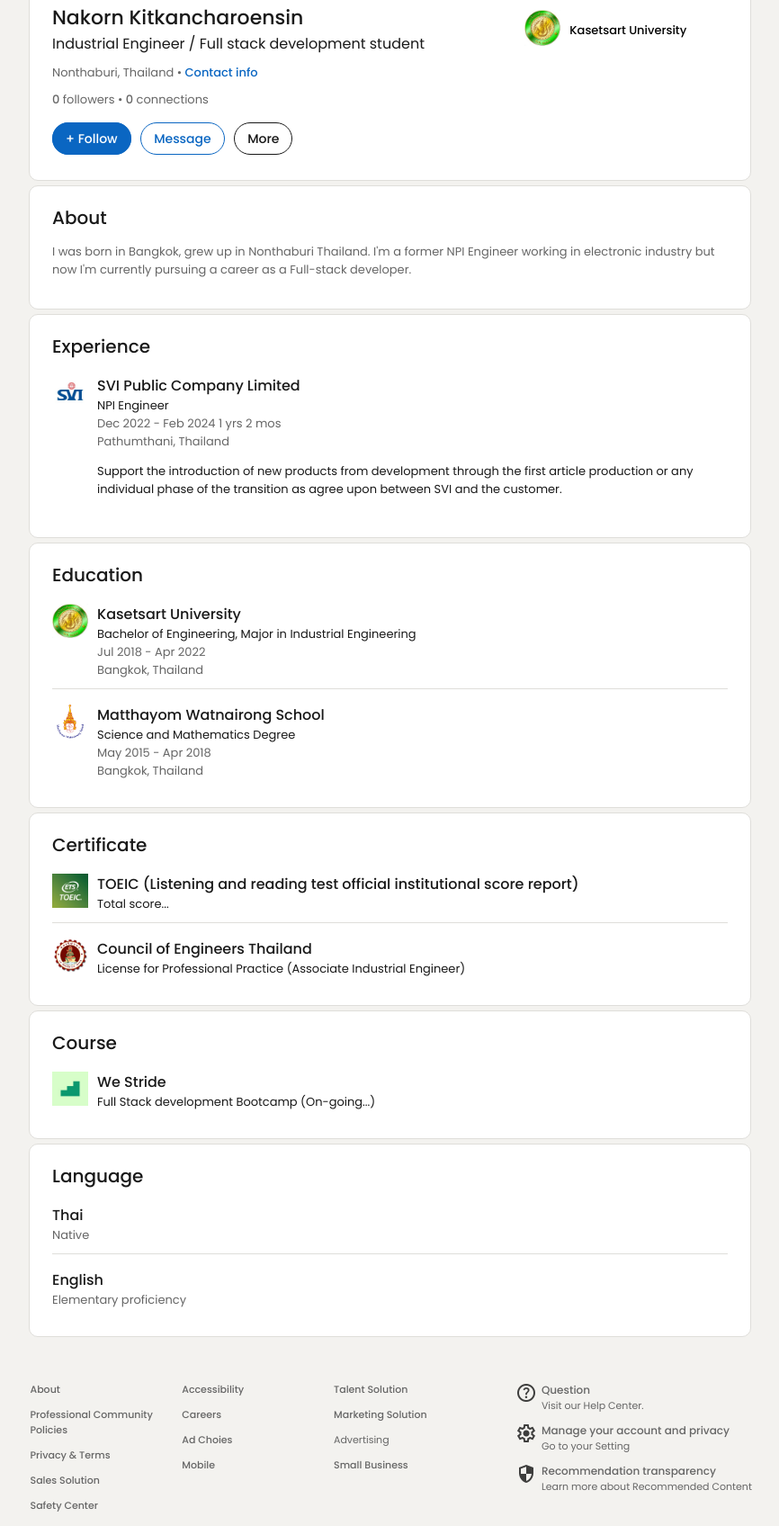
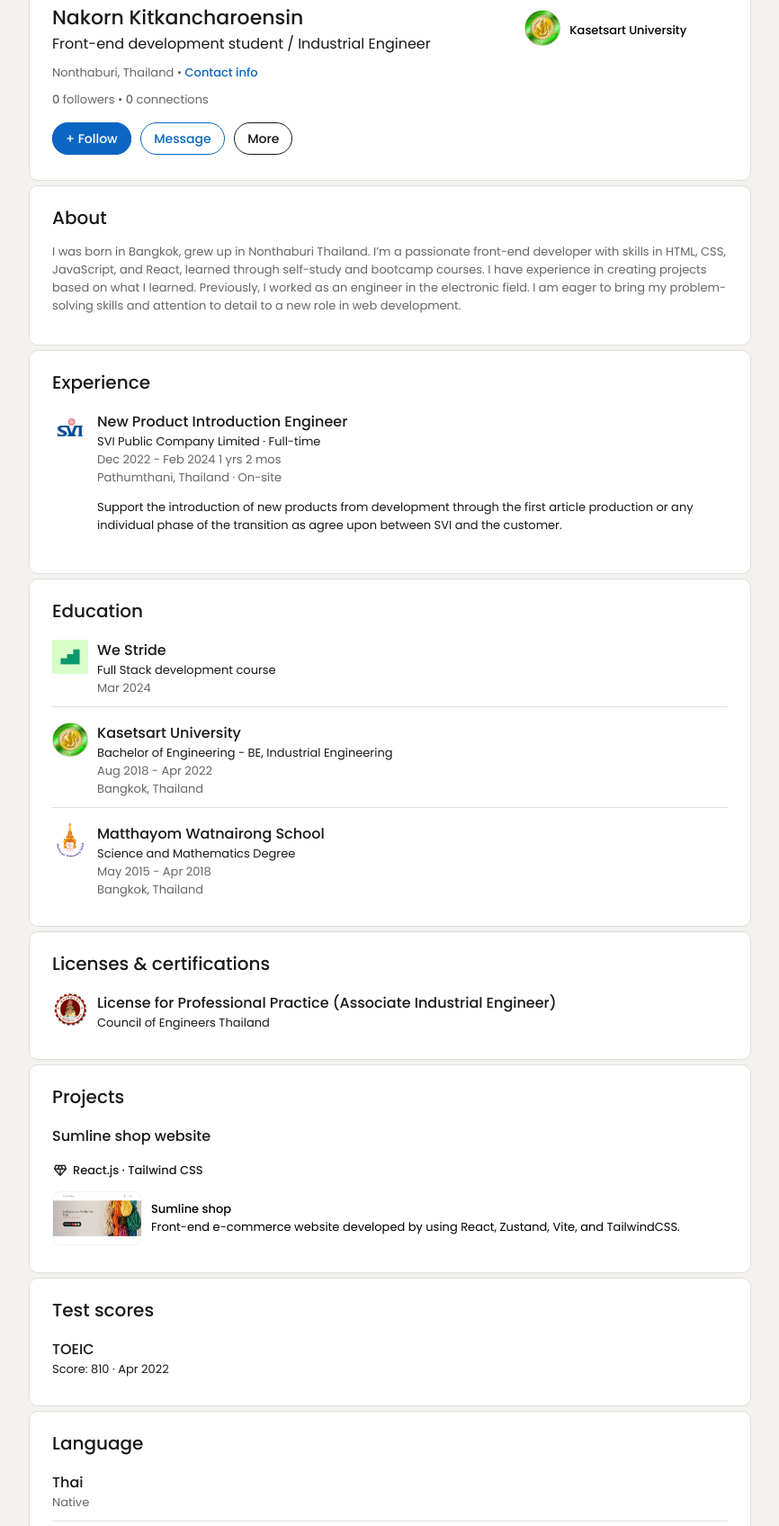
Before and after one commit to NakornKitk/linkedin-profile, a plain HTML site: page index.html in a window 1280 px wide. Shown: the part 338-2034 px from the top of the page at 90% size, without its empty margins (44-910 px from the left). Drawn offline with nearby package versions, Linux system fonts and the light colour scheme.

Commit message:
add more detail

```diff
--- a/index.html
+++ b/index.html
@@ -5,7 +5,8 @@
     <meta charset="UTF-8">
     <meta name="viewport" content="width=device-width, initial-scale=1.0">
     <title>Nakorn Kitkancharoensin | Linkedin (clone website)</title>
-    <link rel="icon" type="image/x-icon" href="https://nakornkitk.github.io/linkedin-profile/picture/linkedin-app-icon.svg">
+    <link rel="icon" type="image/x-icon"
+        href="https://nakornkitk.github.io/linkedin-profile/picture/linkedin-app-icon.svg">
     <link rel="stylesheet" href="style.css">
     <link rel="preconnect" href="https://fonts.googleapis.com">
     <link rel="preconnect" href="https://fonts.gstatic.com" crossorigin>
@@ -14,6 +15,8 @@
         rel="stylesheet">
     <link rel="stylesheet"
         href="https://fonts.googleapis.com/css2?family=Material+Symbols+Outlined:opsz,wght,FILL,GRAD@24,400,0,0" />
+    <link rel="stylesheet"
+        href="https://fonts.googleapis.com/css2?family=Material+Symbols+Outlined:opsz,wght,FILL,GRAD@20..48,100..700,0..1,-50..200" />
 </head>
 
 <body>
@@ -94,7 +97,7 @@
                 <div class="head-topic">
                     <div class="info">
                         <p>Nakorn Kitkancharoensin</p>
-                        <p>Industrial Engineer / Full stack development student</p>
+                        <p>Front-end development student / Industrial Engineer </p>
                         <p>Nonthaburi, Thailand • <a href="">Contact info</a></p>
                         <p><span>0</span> followers • <span>0</span> connections</p>
                         <div class="topic-button">
@@ -119,9 +122,11 @@
             <section>
                 <div class="topic-box">
                     <p>About</p>
-                    <p class="grey-color">I was born in Bangkok, grew up in Nonthaburi Thailand. I'm a former NPI
-                        Engineer working in electronic
-                        industry but now I'm currently pursuing a career as a Full-stack developer.</p>
+                    <p class="grey-color">I was born in Bangkok, grew up in Nonthaburi Thailand. I’m a passionate
+                        front-end developer with skills in HTML, CSS, JavaScript, and React, learned through self-study
+                        and bootcamp courses. I have experience in creating projects based on what I learned.
+                        Previously, I worked as an engineer in the electronic field. I am eager to bring my
+                        problem-solving skills and attention to detail to a new role in web development.</p>
                 </div>
 
                 <div class="topic-box">
@@ -132,10 +137,10 @@
                                     src="picture/svi_public_company_limited_logo.jpg"></a>
                         </div>
                         <div class="topic">
-                            <p>SVI Public Company Limited</p>
-                            <p>NPI Engineer</p>
+                            <p>New Product Introduction Engineer</p>
+                            <p>SVI Public Company Limited · Full-time</p>
                             <p>Dec 2022 - Feb 2024 1 yrs 2 mos</p>
-                            <p>Pathumthani, Thailand</p>
+                            <p>Pathumthani, Thailand · On-site</p>
                             <p>Support the introduction of new products from development through the first article
                                 production or
                                 any individual phase of the transition as agree upon between SVI and the customer.</p>
@@ -147,14 +152,26 @@
                     <p>Education</p>
                     <div class="pic-topic">
                         <div class="pic">
+                            <a href="https://www.linkedin.com/school/westride/?originalSubdomain=th">
+                                <img src="picture/westride_logo.jpg">
+                            </a>
+                        </div>
+                        <div class="topic">
+                            <p>We Stride</p>
+                            <p>Full Stack development course</p>
+                            <p>Mar 2024</p>
+                        </div>
+                    </div>
+                    <div class="pic-topic">
+                        <div class="pic">
                             <a
                                 href="https://www.linkedin.com/school/%E0%B8%A1%E0%B8%AB%E0%B8%B2%E0%B8%A7%E0%B8%B4%E0%B8%97%E0%B8%A2%E0%B8%B2%E0%B8%A5%E0%B8%B1%E0%B8%A2%E0%B9%80%E0%B8%81%E0%B8%A9%E0%B8%95%E0%B8%A3%E0%B8%A8%E0%B8%B2%E0%B8%AA%E0%B8%95%E0%B8%A3%E0%B9%8C/"><img
                                     src="picture/1631310154621.jpg"></a>
                         </div>
                         <div class="topic">
                             <p>Kasetsart University</p>
-                            <p>Bachelor of Engineering, Major in Industrial Engineering</p>
-                            <p>Jul 2018 - Apr 2022</p>
+                            <p>Bachelor of Engineering - BE, Industrial Engineering</p>
+                            <p>Aug 2018 - Apr 2022</p>
                             <p>Bangkok, Thailand</p>
                         </div>
                     </div>
@@ -172,8 +189,8 @@
                 </div>
 
                 <div class="topic-box">
-                    <p>Certificate</p>
-                    <div class="pic-topic">
+                    <p>Licenses & certifications</p>
+                    <!-- <div class="pic-topic">
                         <div class="pic">
                             <a
                                 href="https://www.linkedin.com/company/thetoeicprogram/?trk=public_profile_profile-section-card_subtitle-click&originalSubdomain=th"><img
@@ -183,30 +200,45 @@
                             <p>TOEIC (Listening and reading test official institutional score report)</p>
                             <p>Total score...</p>
                         </div>
-                    </div>
+                    </div> -->
                     <div class="pic-topic">
                         <div class="pic">
                             <a href=""><img src="picture/logowhite.jpg"></a>
                         </div>
                         <div class="topic">
+                            <p>License for Professional Practice (Associate Industrial Engineer)</p>
                             <p>Council of Engineers Thailand</p>
-                            <p>License for Professional Practice (Associate Industrial Engineer)</p>
                         </div>
                     </div>
-
                 </div>
-
                 <div class="topic-box">
-                    <p>Course</p>
+                    <p>Projects</p>
+                    <div class="topic">
+                        <p>Sumline shop website</p>
+                        <div style="margin-top: 3px;font-weight: 500; display:flex; align-items: center;">
+                            <span class="material-symbols-outlined" style="font-size: 18px;">
+                                diamond
+                            </span>
+                            <p style="margin-left: 5px;">React.js · Tailwind CSS</p>
+                        </div>
+                        <a class="pic-topic" style="align-items: center; text-decoration: none;"
+                            href="https://nakornkitk.github.io/sumline-shop-v2/">
+                            <img src="picture/project.png"
+                                style="width: 100px; height:60px; margin-right:10px; border-radius: 10px; border: solid #F3F3F3 1px">
+                            <div style="align-items: center;">
+                                <p style="color: black; margin: 0px; font-weight: 500;">Sumline shop</p>
+                                <p style="color: black; margin: 0px;">Front-end e-commerce website developed by using
+                                    React, Zustand, Vite, and TailwindCSS.</p>
+                            </div>
+                        </a>
+                    </div>
+                </div>
+                <div class="topic-box">
+                    <p>Test scores</p>
                     <div class="pic-topic">
-                        <div class="pic">
-                            <a href="https://www.linkedin.com/school/westride/?originalSubdomain=th">
-                                <img src="picture/westride_logo.jpg">
-                            </a>
-                        </div>
                         <div class="topic">
-                            <p>We Stride</p>
-                            <p>Full Stack development Bootcamp (On-going...)</p>
+                            <p>TOEIC</p>
+                            <p>Score: 810 · Apr 2022</p>
                         </div>
                     </div>
                 </div>
```
Also changed, not shown: picture/project.png (added), 1 other file.
